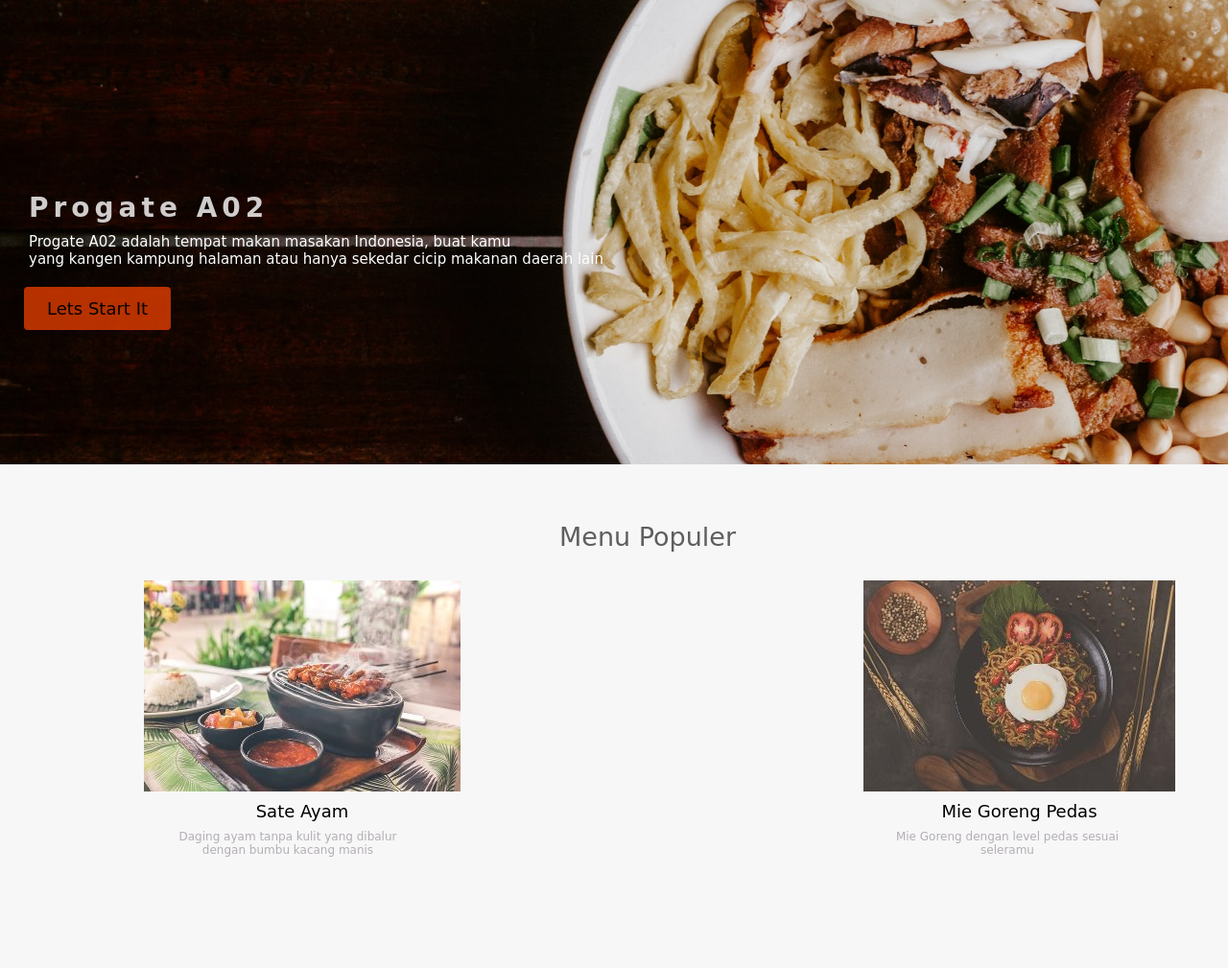
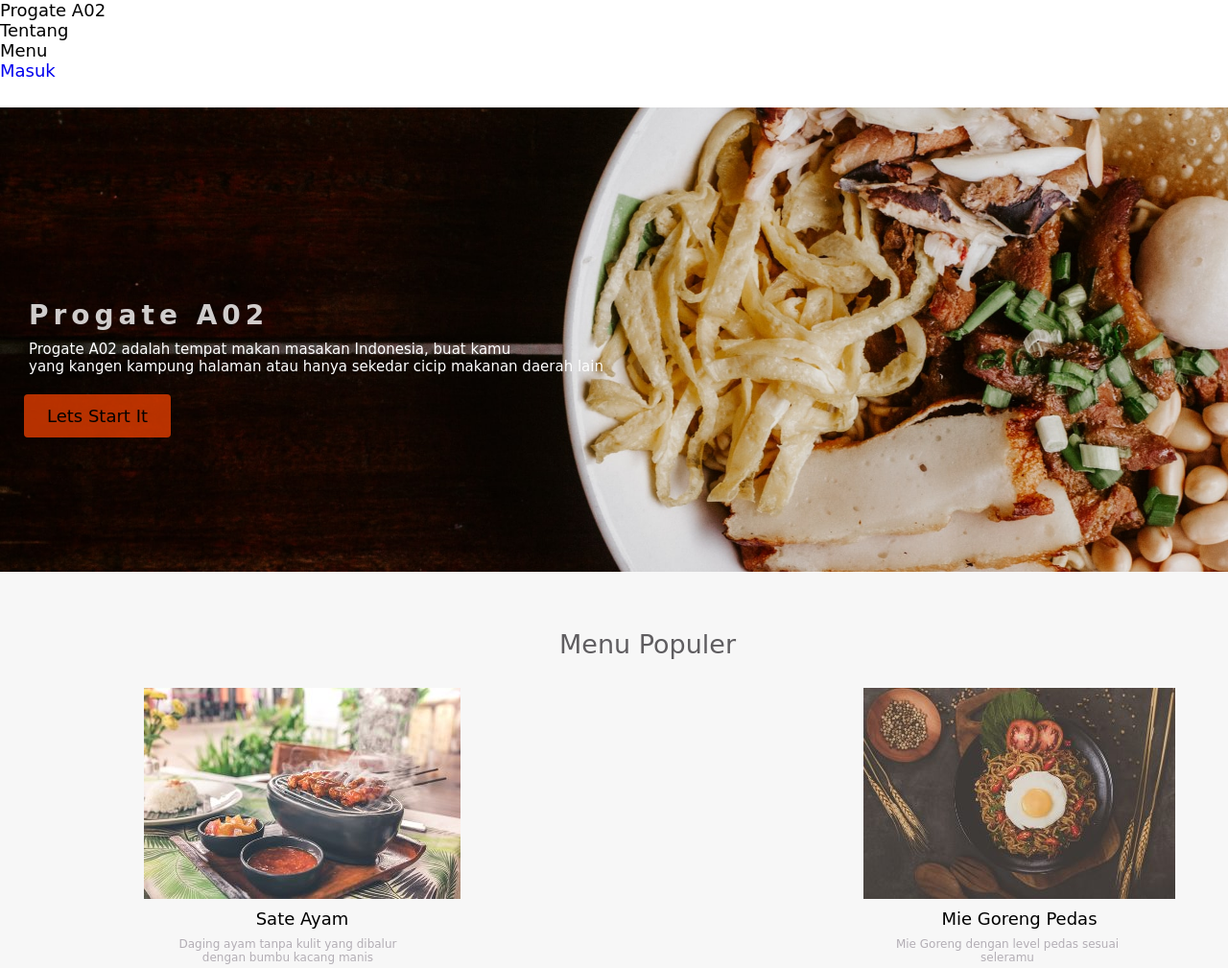
Before and after one commit to SitiZaenab/Progate_A02.github.io, a plain HTML site: page index.html in a window 1280 px wide. Shown: the top 1009 px of the page at 96% size. Drawn offline with Linux system fonts and the light colour scheme.

Commit message:
Update index.html

```diff
--- a/index.html
+++ b/index.html
@@ -7,6 +7,21 @@
         <link rel="preconnect" href="https://fonts.googleapis.com">
     </head>
     <body>
+        <header>
+        <div class="container">
+          <div class="header-logo">Progate A02</div>
+          <div class="header-list">
+            <ul>
+              <li>Tentang</li>
+              <li>Menu</li>
+            </ul>
+          </div>
+          <div class="header-right">
+            <a href="#" class="login">Masuk</a>
+          </div>
+          <a href="#" class="btn login"><span class="fa fa-sign-in-alt"></span></a>
+        </div>
+      </header>
       <div class="top-wrapper">
         <div class="container">
           <h1>Progate A02</h1>
```
